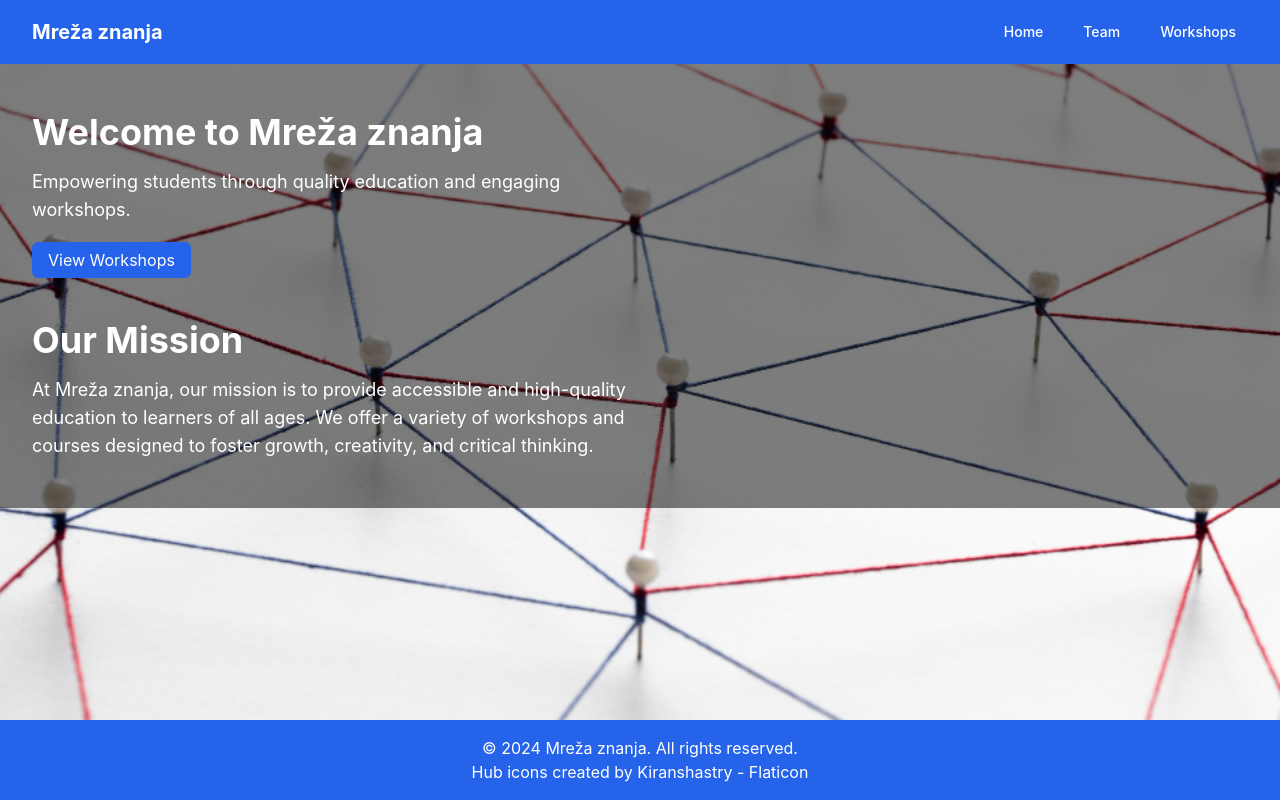
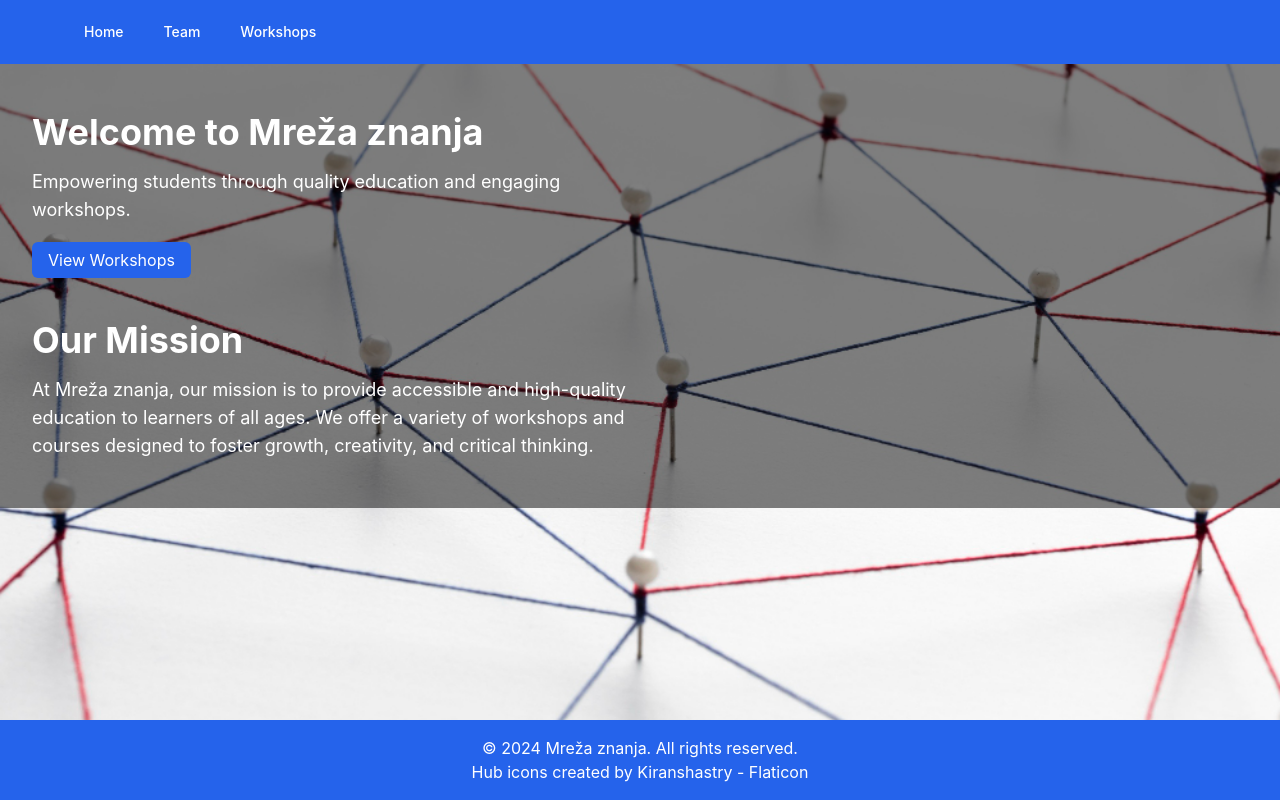
Before and after one commit to zbrdarovski/education-center, a React (Create React App) app: page / in a window 1280 px wide. Built offline with nearby package versions, Linux system fonts and the light colour scheme.

Commit message:
Remove logo from navbar

```diff
--- a/src/components/Navbar.jsx
+++ b/src/components/Navbar.jsx
@@ -1,6 +1,7 @@
 import React, { useState } from 'react';
 import { Link } from 'react-router-dom';
 import { FaBars, FaTimes } from 'react-icons/fa';
+
 
 function Navbar() {
   const [isOpen, setIsOpen] = useState(false);
@@ -9,14 +10,10 @@ function Navbar() {
     <nav className="bg-blue-600">
       <div className="max-w-7xl mx-auto px-4 sm:px-6 lg:px-8">
         <div className="flex items-center justify-between h-16">
-          {/* Logo */}
-          <div className="flex-shrink-0">
-            <Link to="/" className="text-white font-bold text-xl">Mreža znanja</Link>
-          </div>
           {/* Desktop Menu */}
           <div className="hidden md:block">
             <div className="ml-10 flex items-baseline space-x-4">
-              <Link to="/" className="text-white hover:bg-blue-700 px-3 py-2 rounded-md text-sm font-medium">Home</Link>
+            <Link to="/" className="text-white hover:bg-blue-700 px-3 py-2 rounded-md text-sm font-medium">Home</Link>
               <Link to="/team" className="text-white hover:bg-blue-700 px-3 py-2 rounded-md text-sm font-medium">Team</Link>
               <Link to="/workshops" className="text-white hover:bg-blue-700 px-3 py-2 rounded-md text-sm font-medium">Workshops</Link>
             </div>
```
Also changed, not shown: src/assets/images/logo.png (deleted), src/assets/images/logo32.png (added).
